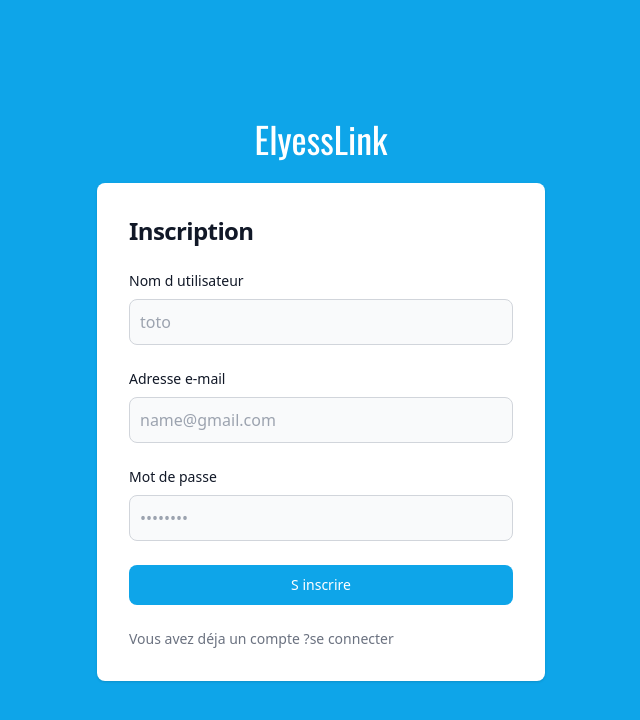
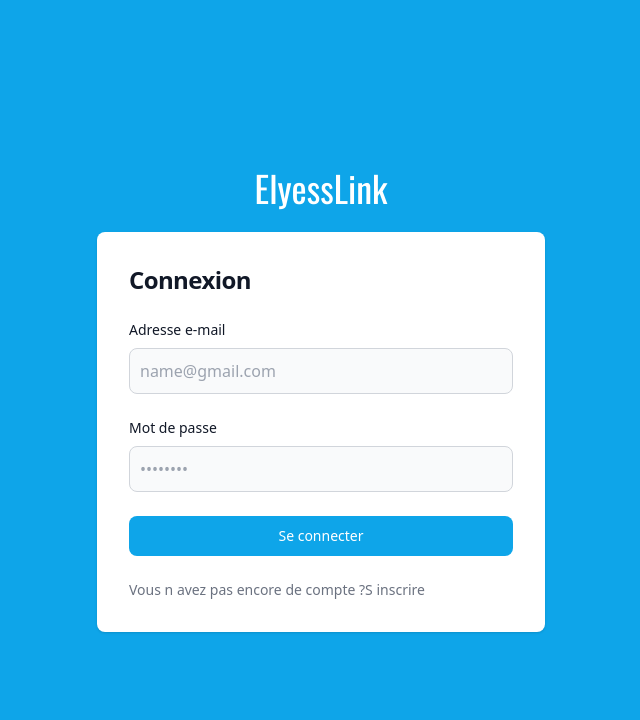
Before and after one commit to elyesszobli/ElyessLink, a React (Vite) app: page /login in a window 1280 px wide. Shown: the top 720 px of the page, without its empty margins (319-959 px from the left). Built offline with nearby package versions, Linux system fonts and the light colour scheme.

Commit message:
ajouter la fonction pour la creation et la connexion du user

```diff
--- a/package.json
+++ b/package.json
@@ -17,8 +17,10 @@
     "react": "^18.3.1",
     "react-dom": "^18.3.1",
     "react-redux": "^9.1.2",
+    "react-router-dom": "^6.28.0",
     "redux": "^5.0.1",
-    "redux-thunk": "^3.1.0"
+    "redux-thunk": "^3.1.0",
+    "sass": "^1.80.7"
   },
   "devDependencies": {
     "@eslint/js": "^9.9.0",
--- a/src/App.jsx
+++ b/src/App.jsx
@@ -1,13 +1,19 @@
-// import Login from "./pages/Login"
+import { BrowserRouter as Router, Routes, Route } from 'react-router-dom';
+import Login from "./pages/Login"
 import Register from "./pages/Register"
+import Home from "./pages/Home"
 
 function App() {
 
   return (
-    <>
-      <Register/>
-    </>
-  )
-}
+    <Router>
+      <Routes>
+        <Route path="/home" element={<Home />} />
+        <Route path="/login" element={<Login />} />
+        <Route path="/" element={<Register />} />
+      </Routes>
+    </Router>
+  );
+};
 
 export default App
--- /dev/null
+++ b/src/pages/Home.jsx
@@ -0,0 +1,10 @@
+
+function Home() {
+  return (
+    <div>
+      <h1>Home</h1>
+    </div>
+  )
+}
+
+export default Home
--- a/src/pages/Login.jsx
+++ b/src/pages/Login.jsx
@@ -1,4 +1,48 @@
+import { useState } from 'react';
+import { useNavigate } from 'react-router-dom';
+
 function Login() {
+
+  const [formData, setFormData] = useState({
+    username: '',
+    email: '',
+    password:''
+  });
+
+  const navigate = useNavigate();
+
+  const handleChange = (e) => {
+    const { name, value } = e.target;
+    setFormData({
+      ...formData,
+      [name]: value
+    });
+  };
+
+  const handleSubmit = async (e) => {
+    e.preventDefault();
+    try {
+      const response = await fetch('https://localhost:7264/Auth', {
+        method: 'POST',
+        headers: {
+          'Content-Type': 'application/json'
+        },
+        body: JSON.stringify(formData)
+      });
+
+      if (!response.ok) {
+        throw new Error('Erreur de réseau ou de serveur');
+      }
+
+      const data = await response.json();
+      console.log(data);
+      navigate('/home');
+    } catch (error) {
+      console.error('Erreur lors de l\'envoi de la requête POST:', error);
+    }
+  };
+
+
   return (
     <section className="h-screen bg-sky-500">
       <div className="flex flex-col items-center justify-center px-6 py-8 mx-auto md:h-screen lg:py-0">
@@ -10,7 +54,7 @@ function Login() {
             <h2 className="text-xl font-bold leading-tight tracking-tight text-gray-900 md:text-2xl dark:text-white">
               Connexion
             </h2>
-            <form className="space-y-4 md:space-y-6" action="#">
+            <form className="space-y-4 md:space-y-6" onSubmit={handleSubmit}>
               <div>
                 <label className="block mb-2 text-sm font-medium text-gray-900 dark:text-white">
                   Adresse e-mail
@@ -19,6 +63,7 @@ function Login() {
                   type="email"
                   name="email"
                   id="email"
+                  value={formData.email} onChange={handleChange}
                   className="bg-gray-50 border border-gray-300 text-gray-900 rounded-lg focus:ring-primary-600 focus:border-primary-600 block w-full p-2.5 dark:bg-gray-700 dark:border-gray-600 dark:placeholder-gray-400 dark:text-white dark:focus:ring-blue-500 dark:focus:border-blue-500"
                   placeholder="name@gmail.com"
                   required=""
@@ -32,6 +77,7 @@ function Login() {
                   type="password"
                   name="password"
                   id="password"
+                  value={formData.password} onChange={handleChange}
                   placeholder="••••••••"
                   className="bg-gray-50 border border-gray-300 text-gray-900 rounded-lg focus:ring-primary-600 focus:border-primary-600 block w-full p-2.5 dark:bg-gray-700 dark:border-gray-600 dark:placeholder-gray-400 dark:text-white dark:focus:ring-blue-500 dark:focus:border-blue-500"
                   required=""
--- a/src/pages/Register.jsx
+++ b/src/pages/Register.jsx
@@ -1,5 +1,46 @@
+import { useState } from 'react';
+import { useNavigate } from 'react-router-dom';
+function Register() {
 
-function Register() {
+  const [formData, setFormData] = useState({
+    username: '',
+    email: '',
+    password:''
+  });
+
+  const navigate = useNavigate();
+
+  const handleChange = (e) => {
+    const { name, value } = e.target;
+    setFormData({
+      ...formData,
+      [name]: value
+    });
+  };
+
+  const handleSubmit = async (e) => {
+    e.preventDefault();
+    try {
+      const response = await fetch('https://localhost:7264/User', {
+        method: 'POST',
+        headers: {
+          'Content-Type': 'application/json'
+        },
+        body: JSON.stringify(formData)
+      });
+
+      if (!response.ok) {
+        throw new Error('Erreur de réseau ou de serveur');
+      }
+
+      const data = await response.json();
+      console.log(data);
+      navigate('/Login');
+    } catch (error) {
+      console.error('Erreur lors de l\'envoi de la requête POST:', error);
+    }
+  };
+
   return (
     <section className="h-screen bg-sky-500">
       <div className="flex flex-col items-center justify-center px-6 py-8 mx-auto md:h-screen lg:py-0">
@@ -11,7 +52,7 @@ function Register() {
             <h2 className="text-xl font-bold leading-tight tracking-tight text-gray-900 md:text-2xl dark:text-white">
               Inscription
             </h2>
-            <form className="space-y-4 md:space-y-6" action="#">
+            <form className="space-y-4 md:space-y-6" onSubmit={handleSubmit}>
                 <div>
                     <label className="block mb-2 text-sm font-medium text-gray-900 dark:text-white">
                     Nom d utilisateur
@@ -20,6 +61,7 @@ function Register() {
                     type="text"
                     name="username"
                     id="username"
+                    value={formData.username} onChange={handleChange}
                     className="bg-gray-50 border border-gray-300 text-gray-900 rounded-lg focus:ring-primary-600 focus:border-primary-600 block w-full p-2.5 dark:bg-gray-700 dark:border-gray-600 dark:placeholder-gray-400 dark:text-white dark:focus:ring-blue-500 dark:focus:border-blue-500"
                     placeholder="toto"
                     required=""
@@ -33,6 +75,7 @@ function Register() {
                   type="email"
                   name="email"
                   id="email"
+                  value={formData.email} onChange={handleChange}
                   className="bg-gray-50 border border-gray-300 text-gray-900 rounded-lg focus:ring-primary-600 focus:border-primary-600 block w-full p-2.5 dark:bg-gray-700 dark:border-gray-600 dark:placeholder-gray-400 dark:text-white dark:focus:ring-blue-500 dark:focus:border-blue-500"
                   placeholder="name@gmail.com"
                   required=""
@@ -46,6 +89,7 @@ function Register() {
                   type="password"
                   name="password"
                   id="password"
+                  value={formData.password} onChange={handleChange}
                   placeholder="••••••••"
                   className="bg-gray-50 border border-gray-300 text-gray-900 rounded-lg focus:ring-primary-600 focus:border-primary-600 block w-full p-2.5 dark:bg-gray-700 dark:border-gray-600 dark:placeholder-gray-400 dark:text-white dark:focus:ring-blue-500 dark:focus:border-blue-500"
                   required=""
```
Also changed, not shown: src/components/Header.jsx (added), 1 other file (tests, documents, lock files or other folders).
